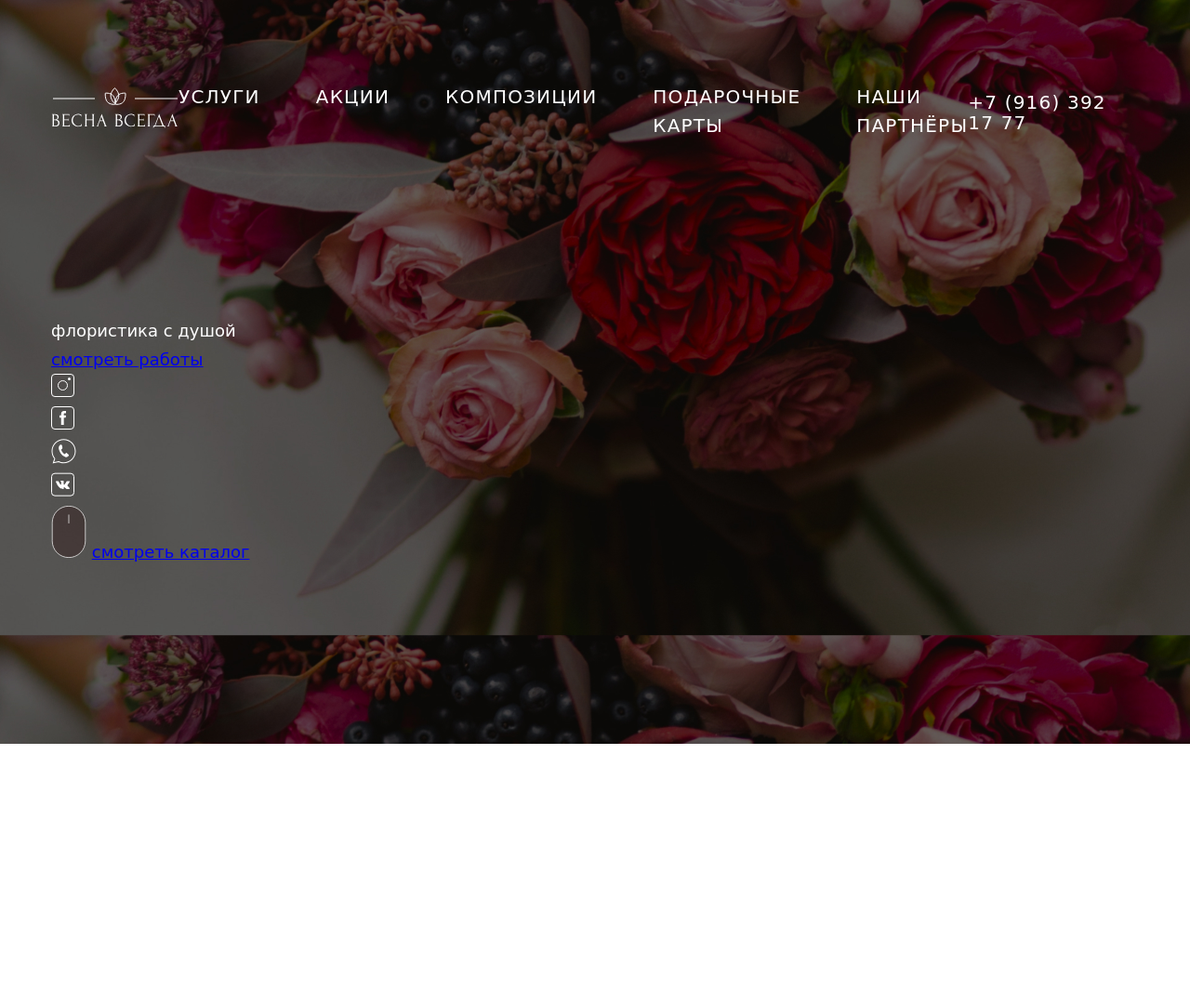
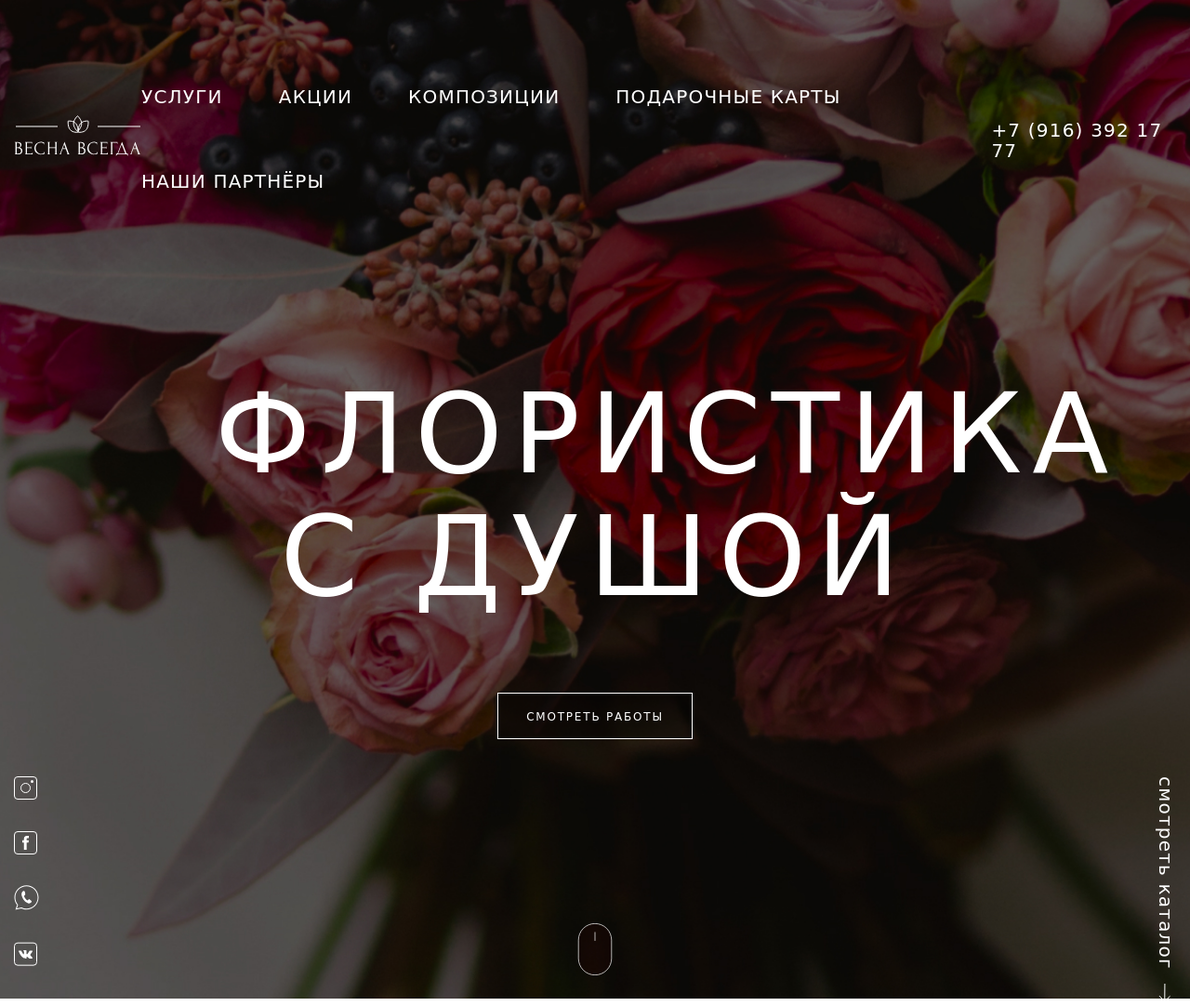
Before and after one commit to puncoviy/floristry-layout, a plain HTML site: page index.html in a window 1280 px wide. Shown: the whole page at 93% size. Before the commit the page ends 800 px from the top, so only its background shows below. Drawn offline with Linux system fonts and the light colour scheme; a web font is replaced by a local one.

Commit message:
feat: add promo section

```diff
--- a/css/style.css
+++ b/css/style.css
@@ -8,10 +8,11 @@ body {
     background-image: url(../img/bg.jpg);
     background-size: cover;
     background-position: top center;
+    background-repeat: no-repeat;
 }
 
 .container {
-    max-width: 1200px;
+    max-width: 1760px;
     padding: 0 15px;
     margin-left: auto;
     margin-right: auto;
@@ -34,6 +35,20 @@ body {
     text-transform: uppercase;
 }
 
+.btn {
+    display: inline-block;
+    font-size: 12px;
+    line-height: 13px;
+    text-align: center;
+    letter-spacing: 0.15em;
+    text-transform: uppercase;
+    text-decoration: none;
+    background: rgba(0, 0, 0, 0.4);
+    border: 1px solid #FFFFFF;
+    color: inherit;
+    padding: 19px 30px 16px;
+}
+
 /* HEADER */
 
 .header {
@@ -49,6 +64,7 @@ body {
 
 .header__menu-list {
     display: flex;
+    flex-wrap: wrap;
     gap: 60px;
 }
 
@@ -64,3 +80,96 @@ body {
 }
 
 /* PROMO */
+
+.promo {
+    margin-bottom: 25px;
+}
+
+.promo__inner {
+    text-align: center;
+}
+
+.promo__title {
+    max-width: 818px;
+    margin-left: auto;
+    margin-right: auto;
+    font-size: 120px;
+    line-height: 132px;
+    letter-spacing: 0.09em;
+    text-transform: uppercase;
+    margin-bottom: 80px;
+}
+.promo__btn {
+
+    margin-bottom: 40px;
+}
+
+@keyframes scroll-anim {
+    0% { opacity: 0; }
+    10% { opacity: 1; }
+    20% { opacity: 0; }
+    100% {opacity: 0; }
+}
+
+.promo__links {
+    display: flex;
+    justify-content: space-between;
+    position: relative;
+}
+.promo__links::before,
+.promo__links::after {
+    position: absolute;
+    opacity: 0;
+    content: '';
+    width: 10px;
+    height: 10px;
+    border-right: 1px solid #fff;
+    border-bottom: 1px solid #fff;
+    left: 50%;
+    transform: translateX(-50%) rotate(45deg);
+    animation-name: scroll-anim;
+    animation-duration: 5s;
+    animation-timing-function: linear;
+    animation-iteration-count: infinite;
+}
+.promo__links::before {
+    bottom: -15px;
+}
+.promo__links::after {
+    animation-delay: .2s;
+    bottom: -25px;
+}
+.promo__links-list {
+    display: flex;
+    flex-direction: column;
+    gap: 24px;
+}
+.promo__links-item {
+}
+.promo__links-item-link {
+}
+.promo__links-item-link-img {
+}
+.promo__links-scroll {
+    position: absolute;
+    bottom: 0;
+    left: 50%;
+    transform: translateX(-50%);
+}
+
+.promo__links-more {
+    position: relative;
+    color: inherit;
+    font-size: 20px;
+    line-height: 22px;
+    letter-spacing: 0.06em;
+    text-decoration: none;
+    transform-origin: 0 0;
+    transform: translateX(100%) rotate(90deg);
+}
+.promo__links-more::after {
+    position: absolute;
+    content: url(../img/arrow.svg);
+    margin-left: 20px;
+    transform: rotate(-90deg);
+}
--- a/index.html
+++ b/index.html
@@ -42,8 +42,10 @@
     <main>
         <section class="promo">
             <div class="container">
-                <h1 class="promo__title">флористика с душой</h1>
-                <a class="promo__btn btn" href="#">смотреть работы</a>
+                <div class="promo__inner">
+                    <h1 class="promo__title">флористика с душой</h1>
+                    <a class="promo__btn btn" href="#">смотреть работы</a>
+                </div>
                 <div class="promo__links">
                     <ul class="promo__links-list">
                         <li class="promo__links-item">
@@ -67,8 +69,8 @@
                             </a>
                         </li>
                     </ul>
+                    <a class="promo__links-more" href="#">смотреть каталог</a>
                     <img class="promo__links-scroll" src="./img/scroll.svg" alt="scroll">
-                    <a class="promo__links-more" href="#">смотреть каталог</a>
                 </div>
             </div>
         </section>
```
